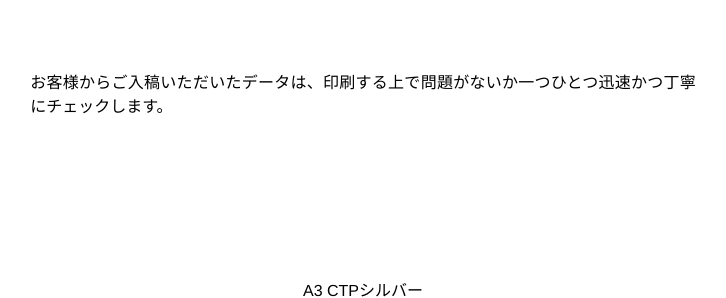
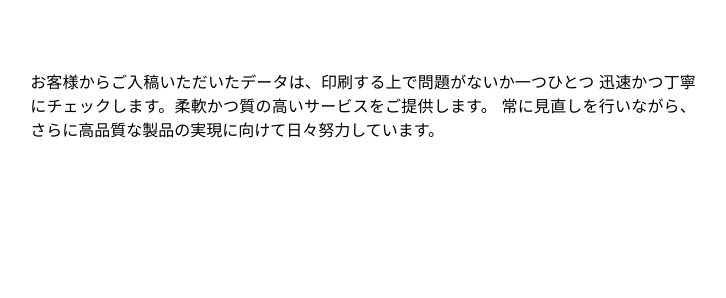
Before and after one commit to iolite-staff/sanshinsya.co.jp, a PHP site: page /print_service/prepress/ in a window 1280 px wide. Shown: the part 2683-2981 px from the top of the page, without its empty margins (277-1003 px from the left). Run offline with PHP 8.4, Linux system fonts and the light colour scheme; some web fonts are replaced.

Commit message:
テキストの修正 画像を左、テキストを右に変更

```diff
--- a/css/screen.css
+++ b/css/screen.css
@@ -2165,8 +2165,22 @@ nav.inner_link ul li:not(:last-child){
 	margin-top: 0;
 }
 #sub_contents_area.print_service section.sub_contents_main div.center{
-	text-align: center;
-}
+	text-align: justify;
+}
+#sub_contents_area.print_service section.sub_contents_main div.center figcaption{
+	margin-left: 15%;
+	margin-bottom: 10px;
+}
+
+#sub_contents_area.print_service section.sub_contents_main div.center p{
+	text-align: justify;
+	display: inline-block;
+    width: 50%;
+	margin-top: 0;
+    margin-left: 40px;
+    vertical-align: top;
+}
+
 #sub_contents_area.print_service section.sub_contents_main div.center img{
 	max-width: 350px;
 }
--- a/print_service/prepress/index.html
+++ b/print_service/prepress/index.html
@@ -101,7 +101,7 @@ $(document).ready(function(){
 		<div>
 			<h2>製版</h2>
 			<div>
-				<h3>製版部のこだわり</h3>
+				<h3>製版部のこだわり：高品質と環境対応</h3>
 				<div class="flex prepress">
 					<div>
 						<img src="../img/prepress1.jpg" alt="三進社の製版機1">
@@ -109,15 +109,18 @@ $(document).ready(function(){
 					</div>
 					<div>
 						<p>
-							高品質+環境対応力を高めたＣＴＰ刷版により、24時間お客様のご要望にお応えします。<br>
+							高品質と環境対応に優れたCTP刷版で、24時間体制でお客様のご要望に対応いたします。<br>
+
+							従来、印刷版の製造に使われていた現像液は使用後に廃液となり、大量の産業廃棄物を生じていました。
+							環境に配慮した印刷物製造の社会的要求が高まる現在、三進社は
+							現像・薬品による定着・洗浄などの処理が不要な環境に配慮した現像レス設備への切り替えを行い
+							CO2排出量の削減にも大きく貢献しています。
 						</p>
 						<p>【環境配慮型プレートセッター】</p>
 						<ul>
-							<li>「廃液ゼロ」「消費電力低減」</li>
+							<li>「*廃液ゼロ　*消費電力低減</li>
 							<li>
-								「環境に配慮した印刷物製造」の社会的要求が高まっています。
-								三進社の刷版機は、現像レスによる「環境対応」です。<br>
-								（従来の現像・薬品による定着・洗浄などの処理が不要です）
+								高次元な環境負荷削減による「環境対応」が可能となりました。
 							</li>
 						</ul>
 						<br>
@@ -125,9 +128,9 @@ $(document).ready(function(){
 						<ul>
 							<li>2024年5月、木場工場・尾久工場に同機種を設置しました</li>
 							<li>生産性向上→→最高「菊全32版/時」の出力スピード</li>
-							<li>安定性→→新光源は従来機に比べ、露光品質・安定性が大きく向上</li>
+							<li>新光源により、従来機に比べ露光品質と安定性が大幅に向上</li>
 							<li>高精細スクリーニング→→ＦＭスクリーニングにて対応</li>
-							<li>消費電力大幅低減</li>
+							<li>高精細スクリーニング→→ＦＭスクリーニングにて対応</li>
 							<li>廃液ゼロ（2023年　年間排出量3400㎏→ゼロ）</li>
 						</ul>
 						</p>
@@ -135,13 +138,15 @@ $(document).ready(function(){
 				</div>
 			</div>
 			<div class="slider">
-				<h3>約束の納期のために…</h3>
+				<h3>確実な納期を守るために…</h3>
 				<div class="slider_img">
 					<img src="../img/prepress3.jpg" alt="三進社の製版">
 					<img src="../img/prepress4.jpg" alt="三進社の製版">
 				</div>
 				<p>
-					お客様からご入稿いただいたデータは、印刷する上で問題がないか一つひとつ迅速かつ丁寧にチェックします。
+					お客様からご入稿いただいたデータは、印刷する上で問題がないか一つひとつ
+					迅速かつ丁寧にチェックします。柔軟かつ質の高いサービスをご提供します。
+					常に見直しを行いながら、さらに高品質な製品の実現に向けて日々努力しています。
 				</p>
 			</div>
 			<div class="center">
@@ -150,8 +155,9 @@ $(document).ready(function(){
 
 				<p>
 					小ロット印刷に向いています。<br>
-					お客様から頂いたデジタルデータから直接ペーパーマスターに刷版処理します。<br>
-					軽オフセット印刷では再現が難しいアミ・写真がとてもシャープに印刷できます。（低エネルギ-で刷版作成します。廃液は産業廃棄物として適正に処理しています）
+					お客様から頂いたデジタルデータから直接ペーパーマスターに
+					刷版処理します。軽オフセット印刷では再現が難しいアミ・写真がとてもシャープに
+					印刷できます。（低エネルギ-で刷版作成し、廃液は産業廃棄物として適正に処理しています）
 				</p>
 			</div>
 		</div>
```
